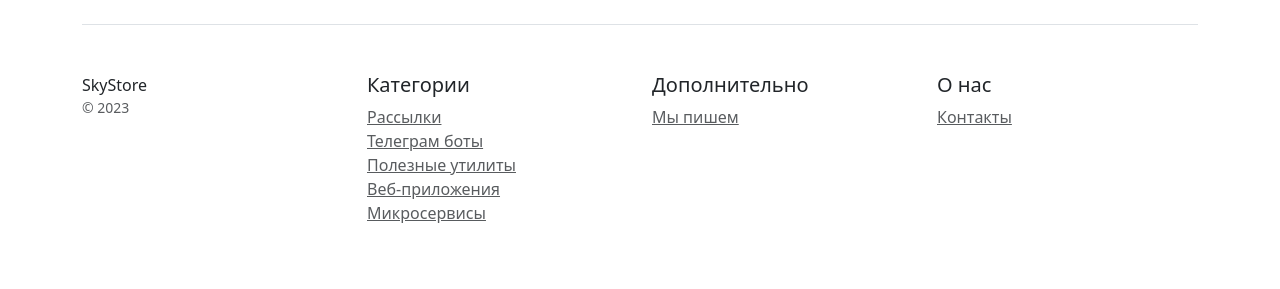
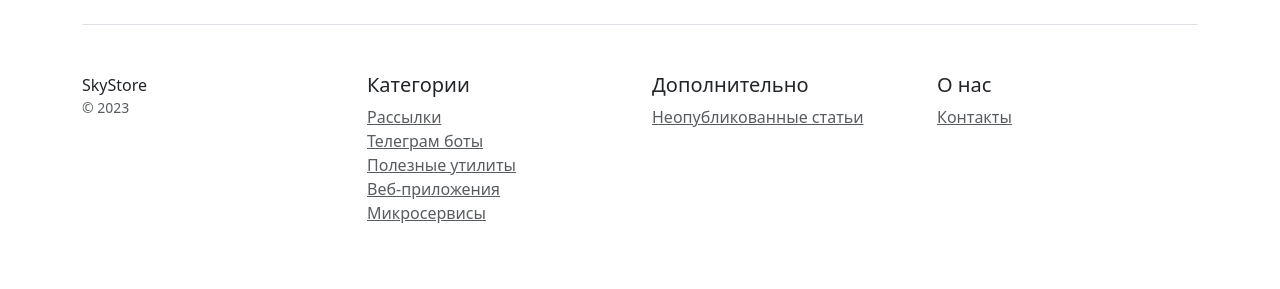
Before and after one commit to alexandrsinev/Homeworke_20.1, a Django app: page / in a window 1280 px wide. Shown: the part 1921-2210 px from the top of the page. Run offline with Django 5.2, Linux system fonts and the light colour scheme; data comes from the database, SQL or seed files in the repository.

Commit message:
Добавлена ссылка на список неопубликованных статей

```diff
--- a/catalog/templates/catalog/base.html
+++ b/catalog/templates/catalog/base.html
@@ -31,7 +31,7 @@
             <div class="col-6 col-md">
                 <h5>Дополнительно</h5>
                 <ul class="list-unstyled text-small">
-                    <li><a class="text-muted" href="#">Мы пишем</a></li>
+                    <li><a class="text-muted" href="{% url 'blog:not_is_published' %}">Неопубликованные статьи</a></li>
                 </ul>
             </div>
             <div class="col-6 col-md">
```
